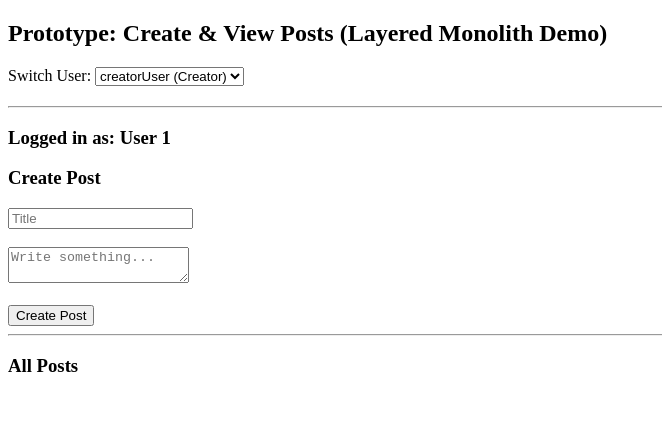
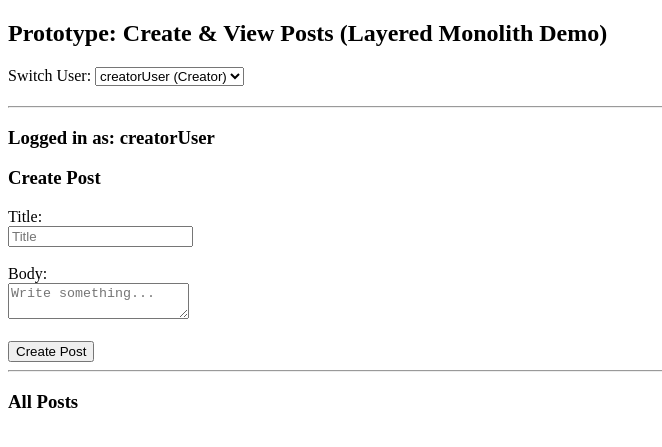
Before and after one commit to Josh-6/Creator_Platform, a PHP site: page / in a window 1280 px wide. Shown: the top 447 px of the page, without its empty margins (0-662 px from the left). Run offline with PHP 8.4, Linux system fonts and the light colour scheme; data that the repository does not hold is empty.

Commit message:
Can now use static accounts to make posts

```diff
--- a/app/services/PostService.php
+++ b/app/services/PostService.php
@@ -10,10 +10,10 @@ class PostService {
         $this->repo = new PostRepository();
     }
 
-    public function createPost($userId, $title, $body) {
+    public function createPost($creatorId, $title, $body) {
 
         // Domain model
-        $post = new Post($userId, $title, $body);
+        $post = new Post($creatorId, $title, $body);
 
         // Save
         return $this->repo->save($post);
--- a/data/PostRepository.php
+++ b/data/PostRepository.php
@@ -11,16 +11,23 @@ class PostRepository {
 
     public function save(Post $post) {
         $stmt = $this->db->prepare("
-            INSERT INTO Posts (user_id, title, body)
+            INSERT INTO Posts (Creator_ID, Title, Body)
             VALUES (?, ?, ?)
         ");
 
-        $stmt->bind_param("iss", $post->userId, $post->title, $post->body);
+        $stmt->bind_param("iss", $post->creator_id, $post->title, $post->body);
         $stmt->execute();
     }
 
     public function getAll() {
-        $result = $this->db->query("SELECT * FROM Posts ORDER BY created_at DESC");
+        $result = $this->db->query("SELECT
+                Post_ID AS post_id,
+                Creator_ID AS creator_id,
+                Title AS title,
+                Body AS body,
+                Created_At AS created_at
+                FROM Posts
+                ORDER BY created_at DESC");
         return $result->fetch_all(MYSQLI_ASSOC);
     }
 }
--- a/domain/Post.php
+++ b/domain/Post.php
@@ -1,13 +1,13 @@
 <?php
 
 class Post {
-    public $userId;
+    public $creator_id;
     public $title;
     public $body;
 
-    public function __construct($userId, $title, $body) {
-        $this->userId = $userId;
-        $this->title  = $title;
-        $this->body   = $body;
+    public function __construct($creator_id, $title, $body) {
+        $this->creator_id = $creator_id;
+        $this->title = $title;
+        $this->body = $body;
     }
 }
--- a/presentation/PostController.php
+++ b/presentation/PostController.php
@@ -9,10 +9,12 @@ class PostController {
         $this->service = new PostService();
     }
 
-    public function create($userId, $title, $body) {
-        $this->service->createPost($userId, $title, $body);
+    public function create($creatorId, $title, $body) {
+        $this->service->createPost($creatorId, $title, $body);
 
         echo "<p style='color:green;'>Post created successfully!</p>";
+        header("Location: index.php?success=1");
+        exit;
     }
 
     public function listPosts() {
--- a/public/index.php
+++ b/public/index.php
@@ -5,6 +5,9 @@ $controller = new PostController();
 
 // Determine current user (prototype mode)
 $currentUserId = isset($_GET['user']) ? intval($_GET['user']) : 1;
+
+$user1 = "creatorUser";
+$user1 = "normalUser";
 
 // Handle create post form
 if ($_SERVER['REQUEST_METHOD'] === 'POST') {
@@ -35,18 +38,22 @@ if ($_SERVER['REQUEST_METHOD'] === 'POST') {
 
 <hr>
 
-<h3>Logged in as: User <?= $currentUserId ?></h3>
+<h3>Logged in as: <?php echo $currentUserId == 1 ? "creatorUser" : "normalUser"; ?></h3>
 
 <?php if ($currentUserId === 1): ?>
     <!-- POST CREATION FORM -->
     <h3>Create Post</h3>
     <form method="POST">
-        <input type="text" name="title" placeholder="Title" required><br><br>
-        <textarea name="body" placeholder="Write something..." required></textarea><br><br>
-        <button type="submit">Create Post</button>
-    </form>
+    Title: <br>
+    <input type="text" name="title" placeholder="Title" required><br><br>
+
+    Body: <br>
+    <textarea name="body" placeholder="Write something..." required></textarea><br><br>
+
+    <button type="submit">Create Post</button>
+</form>
 <?php else: ?>
-    <p>You are a normal user. You cannot create posts.</p>
+    <p>You are not a creator. You cannot create posts.</p>
 <?php endif; ?>
 
 <hr>
@@ -60,7 +67,7 @@ foreach ($posts as $post) {
     echo "<div style='margin-bottom:15px;padding:10px;border:1px solid black;'>";
     echo "<strong>{$post['title']}</strong><br>";
     echo "{$post['body']}<br>";
-    echo "<small>Posted by User {$post['user_id']} on {$post['created_at']}</small>";
+    echo "<small>Posted by User {$post['creator_id']} on {$post['created_at']}</small>";
     echo "</div>";
 }
 ?>
```
Also changed, not shown: sql/buildModel.sql (+6 -6 lines).
